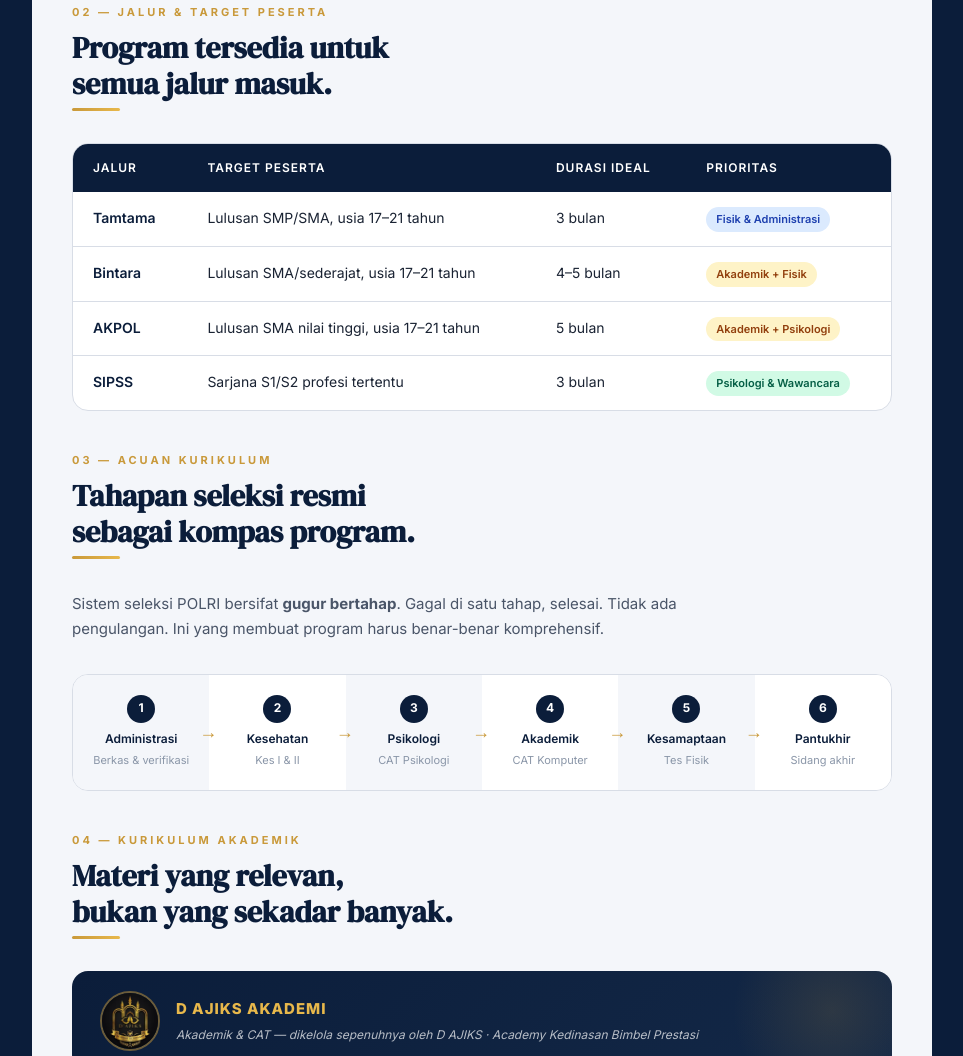
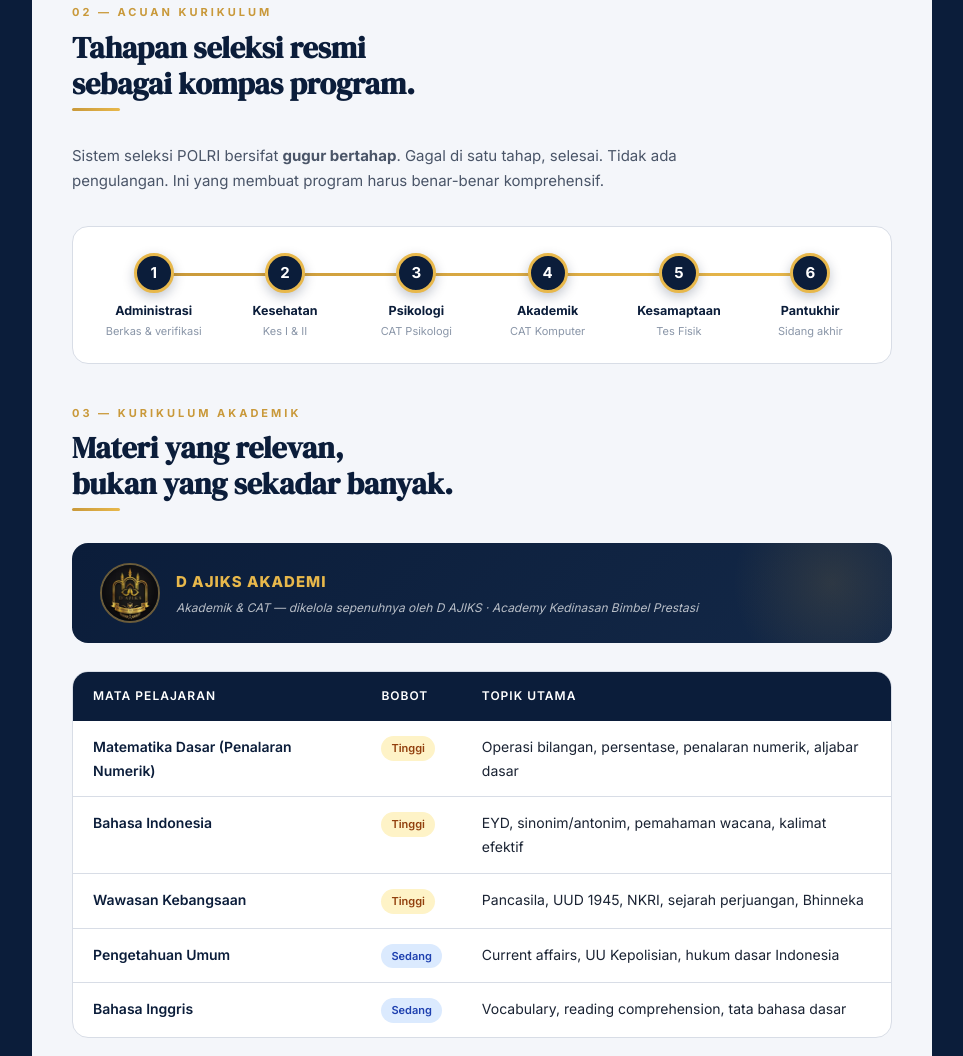
Before and after one commit to gustiyuda14-source/BLUE-PRINT-POLRI-AJIKS-AKADEMI, a plain HTML site: page index.html in a window 1280 px wide. Shown: the part 1913-2969 px from the top of the page, without its empty margins (158-1121 px from the left). Drawn offline with Linux system fonts and the light colour scheme.

Commit message:
Hapus section jalur, redesign tahapan seleksi jadi adaptive stepper, tambah metode Hypnosport
- Hapus Section 2 (tabel jalur) + rapikan penomoran section
- Section Tahapan Seleksi: stepper responsif (horizontal desktop, timeline vertikal HP)
- Metode Unggulan: 2 kartu (Hypnoteaching + Hypnosport baru)

```diff
--- a/index.html
+++ b/index.html
@@ -357,6 +357,56 @@
       line-height: 1.8;
     }
 
+    /* ── METHOD CARDS (Metode Unggulan) ── */
+    .method-grid {
+      display: grid;
+      grid-template-columns: 1fr 1fr;
+      gap: 16px;
+      margin-bottom: 24px;
+    }
+    .method-card {
+      background: linear-gradient(135deg, var(--navy) 0%, var(--navy2) 100%);
+      color: var(--white);
+      border-radius: 16px;
+      padding: 26px;
+      position: relative;
+      overflow: hidden;
+      border: 1px solid rgba(201,153,58,0.25);
+    }
+    .method-card::before {
+      content: '';
+      position: absolute;
+      width: 240px; height: 240px;
+      background: radial-gradient(circle, rgba(201,153,58,0.16) 0%, transparent 70%);
+      top: -70px; right: -50px;
+      border-radius: 50%;
+    }
+    .method-icon {
+      font-size: 30px; margin-bottom: 12px;
+      position: relative; z-index: 1;
+    }
+    .method-tag {
+      display: inline-block;
+      font-size: 10px; font-weight: 700; letter-spacing: 2px;
+      text-transform: uppercase; color: var(--gold2);
+      border: 1px solid rgba(201,153,58,0.4);
+      border-radius: 20px; padding: 3px 12px; margin-bottom: 12px;
+      position: relative; z-index: 1;
+    }
+    .method-card h3 {
+      font-family: 'DM Serif Display', serif;
+      font-size: 21px; margin-bottom: 10px;
+      position: relative; z-index: 1;
+    }
+    .method-card p {
+      font-size: 13.5px; color: rgba(255,255,255,0.82);
+      line-height: 1.75; position: relative; z-index: 1;
+    }
+    .method-card p strong { color: var(--gold2); }
+    @media (max-width: 640px) {
+      .method-grid { grid-template-columns: 1fr; }
+    }
+
     /* ── TABLE ── */
     .table-wrap {
       background: var(--white);
@@ -461,55 +511,85 @@
     }
 
     /* ── FLOW CHART ── */
-    .flow {
+    /* ── ADAPTIVE STEPPER (Tahapan Seleksi) ── */
+    .stepper {
       display: flex;
-      align-items: center;
-      flex-wrap: wrap;
-      gap: 0;
+      justify-content: space-between;
+      align-items: flex-start;
+      gap: 6px;
+      position: relative;
       background: var(--white);
       border: 1px solid var(--border);
       border-radius: 16px;
-      overflow: hidden;
-    }
-    .flow-step {
+      padding: 26px 18px 22px;
+    }
+    /* garis penghubung gradient emas, di belakang node */
+    .stepper::before {
+      content: '';
+      position: absolute;
+      top: 46px;            /* = padding-top(26) + setengah node(20) */
+      left: 9%; right: 9%;
+      height: 3px;
+      background: linear-gradient(90deg, var(--gold), var(--gold2));
+      border-radius: 2px;
+      z-index: 0;
+    }
+    .step {
+      position: relative;
+      z-index: 1;
       flex: 1;
-      min-width: 120px;
-      padding: 20px 16px;
+      display: flex;
+      flex-direction: column;
+      align-items: center;
       text-align: center;
-      position: relative;
-      background: var(--white);
-    }
-    .flow-step:not(:last-child)::after {
-      content: '→';
-      position: absolute;
-      right: -8px;
-      top: 50%;
-      transform: translateY(-50%);
-      color: var(--gold);
-      font-size: 18px;
-      z-index: 2;
-    }
-    .flow-step:nth-child(odd) { background: var(--off); }
-    .flow-num {
-      width: 28px; height: 28px;
+      gap: 10px;
+      min-width: 0;
+    }
+    .step-num {
+      width: 40px; height: 40px;
       border-radius: 50%;
       background: var(--navy);
-      color: var(--white);
-      font-size: 12px;
-      font-weight: 700;
+      color: #fff;
+      border: 3px solid var(--gold2);
       display: flex; align-items: center; justify-content: center;
-      margin: 0 auto 8px;
-    }
-    .flow-label {
-      font-size: 12px;
-      font-weight: 600;
-      color: var(--navy);
-      line-height: 1.4;
-    }
-    .flow-sub {
-      font-size: 11px;
-      color: var(--muted);
-      margin-top: 4px;
+      font-weight: 700; font-size: 15px;
+      box-shadow: 0 4px 12px rgba(11,29,58,0.25);
+      transition: transform .2s ease, box-shadow .2s ease;
+    }
+    .step:hover .step-num {
+      transform: translateY(-3px) scale(1.06);
+      box-shadow: 0 8px 22px rgba(201,153,58,0.45);
+    }
+    .step-label {
+      font-size: 12.5px; font-weight: 700;
+      color: var(--navy); line-height: 1.3;
+    }
+    .step-sub {
+      font-size: 11px; color: var(--muted); margin-top: 3px;
+    }
+    /* HP: jadi timeline vertikal dengan garis di kiri */
+    @media (max-width: 640px) {
+      .stepper {
+        flex-direction: column;
+        align-items: stretch;
+        gap: 0;
+        padding: 14px 18px;
+      }
+      .stepper::before {
+        top: 32px; bottom: 32px; left: 36px; right: auto;
+        width: 3px; height: auto;
+        background: linear-gradient(180deg, var(--gold), var(--gold2));
+      }
+      .step {
+        flex-direction: row;
+        align-items: center;
+        text-align: left;
+        gap: 16px;
+        padding: 10px 0;
+      }
+      .step-num { flex-shrink: 0; }
+      .step-body { flex: 1; }
+      .step-sub { margin-top: 1px; }
     }
 
     /* ── SOP BLOCK ── */
@@ -1579,8 +1659,6 @@
       .cover h1 { font-size: 32px; }
       .cover-pillars { gap: 10px; }
       .cover-pillar { min-width: 100px; padding: 12px 16px; }
-      .flow { flex-direction: column; }
-      .flow-step::after { display: none; }
       .tl-item { border-radius: 0; border-right: 1px solid var(--border); border-bottom: none; }
       .tl-item:first-child { border-radius: 16px 16px 0 0; }
       .tl-item:last-child { border-radius: 0 0 16px 16px; border-bottom: 1px solid var(--border); }
@@ -1692,94 +1770,43 @@
     </div>
   </div>
 
-  <!-- BAGIAN 2 — JALUR -->
+  <!-- BAGIAN 2 — TAHAPAN SELEKSI -->
   <div class="section">
-    <p class="section-label">02 — Jalur & Target Peserta</p>
-    <h2 class="section-title">Program tersedia untuk<br>semua jalur masuk.</h2>
-    <div class="divider"></div>
-    <div class="table-wrap">
-      <table>
-        <thead>
-          <tr>
-            <th>Jalur</th>
-            <th>Target Peserta</th>
-            <th>Durasi Ideal</th>
-            <th>Prioritas</th>
-          </tr>
-        </thead>
-        <tbody>
-          <tr>
-            <td>Tamtama</td>
-            <td>Lulusan SMP/SMA, usia 17–21 tahun</td>
-            <td>3 bulan</td>
-            <td><span class="badge badge-med">Fisik & Administrasi</span></td>
-          </tr>
-          <tr>
-            <td>Bintara</td>
-            <td>Lulusan SMA/sederajat, usia 17–21 tahun</td>
-            <td>4–5 bulan</td>
-            <td><span class="badge badge-high">Akademik + Fisik</span></td>
-          </tr>
-          <tr>
-            <td>AKPOL</td>
-            <td>Lulusan SMA nilai tinggi, usia 17–21 tahun</td>
-            <td>5 bulan</td>
-            <td><span class="badge badge-high">Akademik + Psikologi</span></td>
-          </tr>
-          <tr>
-            <td>SIPSS</td>
-            <td>Sarjana S1/S2 profesi tertentu</td>
-            <td>3 bulan</td>
-            <td><span class="badge badge-green">Psikologi & Wawancara</span></td>
-          </tr>
-        </tbody>
-      </table>
-    </div>
-  </div>
-
-  <!-- BAGIAN 3 — TAHAPAN SELEKSI -->
-  <div class="section">
-    <p class="section-label">03 — Acuan Kurikulum</p>
+    <p class="section-label">02 — Acuan Kurikulum</p>
     <h2 class="section-title">Tahapan seleksi resmi<br>sebagai kompas program.</h2>
     <div class="divider"></div>
     <p class="section-desc">Sistem seleksi POLRI bersifat <strong>gugur bertahap</strong>. Gagal di satu tahap, selesai. Tidak ada pengulangan. Ini yang membuat program harus benar-benar komprehensif.</p>
-    <div class="flow">
-      <div class="flow-step">
-        <div class="flow-num">1</div>
-        <div class="flow-label">Administrasi</div>
-        <div class="flow-sub">Berkas & verifikasi</div>
-      </div>
-      <div class="flow-step">
-        <div class="flow-num">2</div>
-        <div class="flow-label">Kesehatan</div>
-        <div class="flow-sub">Kes I & II</div>
-      </div>
-      <div class="flow-step">
-        <div class="flow-num">3</div>
-        <div class="flow-label">Psikologi</div>
-        <div class="flow-sub">CAT Psikologi</div>
-      </div>
-      <div class="flow-step">
-        <div class="flow-num">4</div>
-        <div class="flow-label">Akademik</div>
-        <div class="flow-sub">CAT Komputer</div>
-      </div>
-      <div class="flow-step">
-        <div class="flow-num">5</div>
-        <div class="flow-label">Kesamaptaan</div>
-        <div class="flow-sub">Tes Fisik</div>
-      </div>
-      <div class="flow-step">
-        <div class="flow-num">6</div>
-        <div class="flow-label">Pantukhir</div>
-        <div class="flow-sub">Sidang akhir</div>
+    <div class="stepper">
+      <div class="step">
+        <div class="step-num">1</div>
+        <div class="step-body"><div class="step-label">Administrasi</div><div class="step-sub">Berkas &amp; verifikasi</div></div>
+      </div>
+      <div class="step">
+        <div class="step-num">2</div>
+        <div class="step-body"><div class="step-label">Kesehatan</div><div class="step-sub">Kes I &amp; II</div></div>
+      </div>
+      <div class="step">
+        <div class="step-num">3</div>
+        <div class="step-body"><div class="step-label">Psikologi</div><div class="step-sub">CAT Psikologi</div></div>
+      </div>
+      <div class="step">
+        <div class="step-num">4</div>
+        <div class="step-body"><div class="step-label">Akademik</div><div class="step-sub">CAT Komputer</div></div>
+      </div>
+      <div class="step">
+        <div class="step-num">5</div>
+        <div class="step-body"><div class="step-label">Kesamaptaan</div><div class="step-sub">Tes Fisik</div></div>
+      </div>
+      <div class="step">
+        <div class="step-num">6</div>
+        <div class="step-body"><div class="step-label">Pantukhir</div><div class="step-sub">Sidang akhir</div></div>
       </div>
     </div>
   </div>
 
   <!-- BAGIAN 4 — AKADEMIK -->
   <div class="section">
-    <p class="section-label">04 — Kurikulum Akademik</p>
+    <p class="section-label">03 — Kurikulum Akademik</p>
     <h2 class="section-title">Materi yang relevan,<br>bukan yang sekadar banyak.</h2>
     <div class="divider"></div>
     <div class="dajiks-header">
@@ -1853,19 +1880,33 @@
   <!-- BAGIAN 4B — METODE HYPNOTEACHING -->
   <div class="section">
     <p class="section-label">04 — Metode Unggulan</p>
-    <h2 class="section-title">Peningkatan kapasitas belajar<br>dengan Hypnoteaching.</h2>
+    <h2 class="section-title">Dua metode bawah sadar<br>yang mempercepat hasil.</h2>
     <div class="divider"></div>
-    <div class="highlight" style="margin-bottom:24px">
-      <h3>Belajar Lebih Cepat, Fokus Lebih Dalam</h3>
-      <p>
-        D AJIKS menerapkan metode <strong style="color:#E8B84B">Hypnoteaching</strong> untuk meningkatkan
-        kapasitas belajar peserta — bukan sekadar menjejalkan materi, tapi membuka kondisi pikiran yang
-        paling siap menyerap.<br><br>
-        Dengan teknik sugesti positif, pengaturan gelombang fokus, dan manajemen rasa cemas,
-        peserta belajar dalam keadaan <strong style="color:#E8B84B">rileks namun terkonsentrasi penuh</strong> —
-        sehingga materi lebih cepat dipahami, retensi jangka panjang meningkat, dan rasa percaya diri saat
-        menghadapi CAT terbentuk secara alami.
-      </p>
+    <p class="section-desc">D AJIKS memadukan kekuatan pikiran bawah sadar untuk dua hal sekaligus: <strong>kapasitas belajar</strong> lewat Hypnoteaching, dan <strong>mentalitas serta daya tahan fisik</strong> lewat Hypnosport.</p>
+    <div class="method-grid">
+      <div class="method-card">
+        <div class="method-icon">🧠</div>
+        <span class="method-tag">Hypnoteaching · Akademik</span>
+        <h3>Belajar Lebih Cepat, Fokus Lebih Dalam</h3>
+        <p>
+          Bukan sekadar menjejalkan materi, tapi membuka kondisi pikiran yang paling siap menyerap.
+          Dengan <strong>sugesti positif</strong>, pengaturan gelombang fokus, dan manajemen rasa cemas,
+          peserta belajar dalam keadaan <strong>rileks namun terkonsentrasi penuh</strong> — materi lebih
+          cepat dipahami, retensi jangka panjang meningkat, dan percaya diri saat CAT terbentuk alami.
+        </p>
+      </div>
+      <div class="method-card">
+        <div class="method-icon">🔥</div>
+        <span class="method-tag">Hypnosport · Mental &amp; Fisik</span>
+        <h3>Mental Juara, Daya Tahan Tubuh Terbentuk</h3>
+        <p>
+          Mengadopsi ilmu <strong>Hypnosport</strong> (hipnosis olahraga) yang dipakai atlet profesional —
+          menyempurnakan alam bawah sadar peserta agar yakin pada <strong>potensi besar dalam dirinya</strong>.
+          Lewat visualisasi keberhasilan dan pengendalian persepsi lelah &amp; nyeri, peserta membangun
+          <strong>mental tangguh</strong>, fokus di bawah tekanan, dan <strong>daya tahan fisik</strong> lebih
+          tinggi saat menghadapi tes kesamaptaan.
+        </p>
+      </div>
     </div>
 
     <div class="mentor-card">
```
